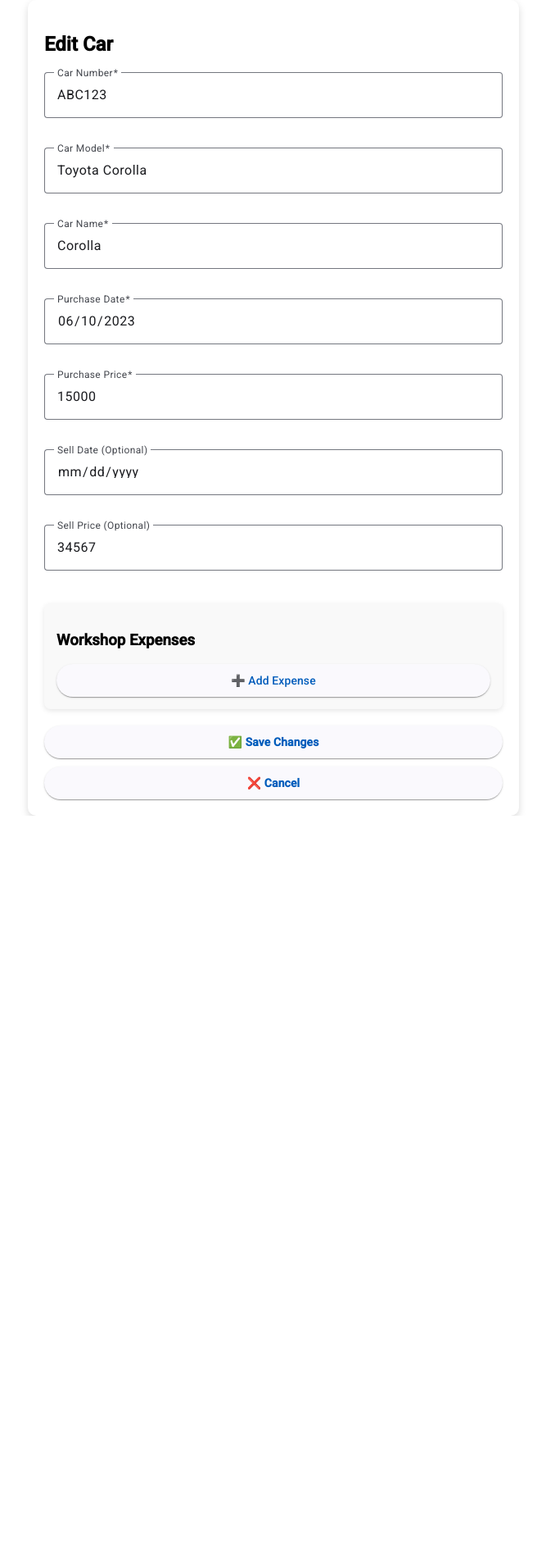
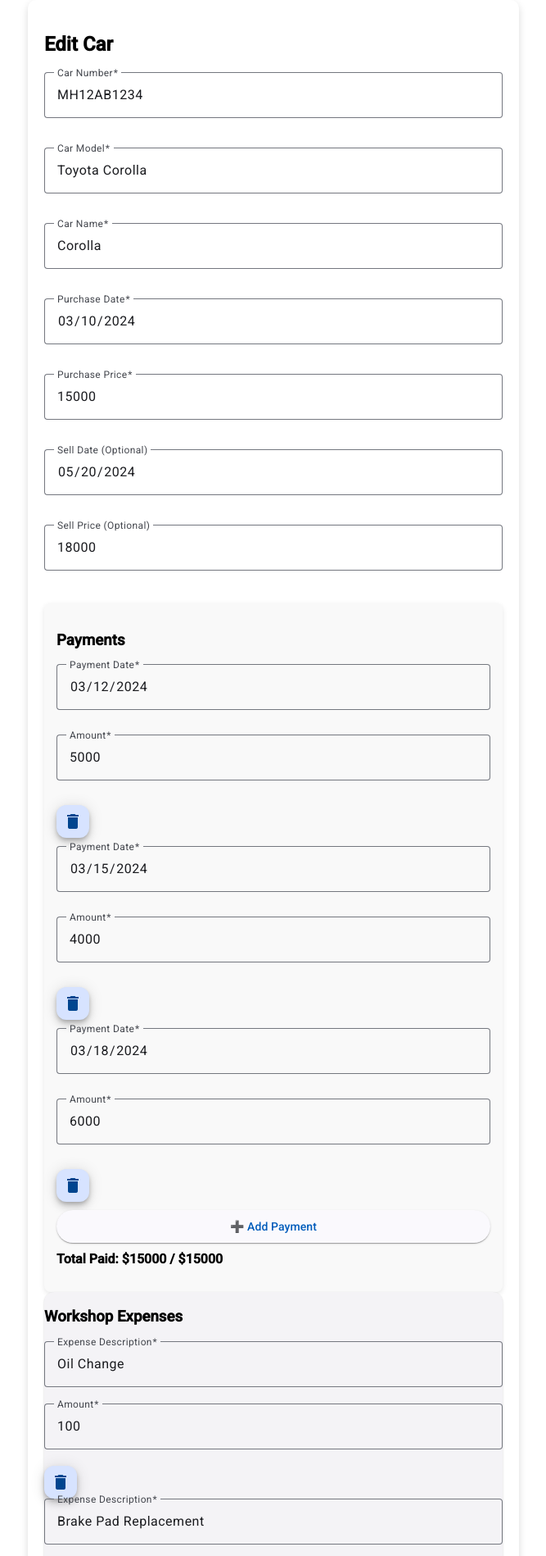
Before and after one commit to ganeshpachpind/car-shop, an Angular app: page /edit-car/1 in a window 1280 px wide. Shown: the top 1898 px of the page at 82% size, without its empty margins (306-973 px from the left). Before the commit the page ends 995 px from the top, so only its background shows below. Built offline with nearby package versions, Linux system fonts and the light colour scheme.

Commit message:
payments

```diff
--- a/src/app/features/cars/car-form/car-form.component.ts
+++ b/src/app/features/cars/car-form/car-form.component.ts
@@ -34,6 +34,7 @@ export class CarFormComponent {
     name: '',
     purchaseDate: new Date().toISOString().split('T')[0],
     purchasePrice: 0,
+    payments:[],
     workshopExpenses: [], // ✅ Ensure expenses are initialized
   };
 
--- a/src/app/features/cars/car.service.ts
+++ b/src/app/features/cars/car.service.ts
@@ -7,11 +7,44 @@ import { Car , WorkshopExpense} from '../../models/car';
 })
 export class CarService {
   private cars: Car[] = [
-    { id: '1', carNumber: 'ABC123', carModel: 'Toyota Corolla', name: 'Corolla', purchaseDate: '2023-06-10', purchasePrice: 15000, sellPrice:34567, workshopExpenses: [] },
-    { id: '2', carNumber: 'XYZ789', carModel: 'Honda Civic', name: 'Civic', purchaseDate: '2022-09-15', purchasePrice: 18000, sellPrice:378787, workshopExpenses: [] },
-    { id: '3', carNumber: 'LMN456', carModel: 'Ford Mustang', name: 'Mustang', purchaseDate: '2021-12-05', purchasePrice: 35000, sellPrice:500, workshopExpenses: [] },
-    { id: '4', carNumber: 'JKL012', carModel: 'Tesla Model 3', name: 'Model 3', purchaseDate: '2024-01-20', purchasePrice: 45000, sellPrice:50022, workshopExpenses: [] },
-    { id: '5', carNumber: 'PQR678', carModel: 'Chevrolet Camaro', name: 'Camaro', purchaseDate: '2020-05-30', purchasePrice: 32000, workshopExpenses: [] }
+    {
+      id: '1',
+      carNumber: 'MH12AB1234',
+      carModel: 'Toyota Corolla',
+      name: 'Corolla',
+      purchaseDate: '2024-03-10',
+      purchasePrice: 15000,
+      sellDate: '2024-05-20',
+      sellPrice: 18000,
+      workshopExpenses: [
+        { description: 'Oil Change', amount: 100 },
+        { description: 'Brake Pad Replacement', amount: 250 }
+      ],
+      profit: 2900, // Example profit calculation
+      payments: [
+        { amount: 5000, date: '2024-03-12' },
+        { amount: 4000, date: '2024-03-15' },
+        { amount: 6000, date: '2024-03-18' } // Total Paid: 15,000 (Full Purchase Price Paid)
+      ]
+    },
+    {
+      id: '2',
+      carNumber: 'DL5CA5678',
+      carModel: 'Honda Civic',
+      name: 'Civic',
+      purchaseDate: '2024-04-01',
+      purchasePrice: 20000,
+      sellDate: undefined, // Not sold yet
+      sellPrice: undefined,
+      workshopExpenses: [
+        { description: 'Tire Replacement', amount: 300 }
+      ],
+      profit: undefined, // Not sold yet, so no profit
+      payments: [
+        { amount: 7000, date: '2024-04-05' },
+        { amount: 5000, date: '2024-04-10' } // Total Paid: 12,000 (Still Needs 8,000)
+      ]
+    }
   ];
 
   private carsSubject = new BehaviorSubject<Car[]>(this.cars);
--- a/src/app/features/cars/edit-car/edit-car.component.html
+++ b/src/app/features/cars/edit-car/edit-car.component.html
@@ -39,6 +39,33 @@
       </mat-form-field>
     </div>
 
+    <!-- Payments Section -->
+    <mat-card class="payment-section">
+      <h3>Payments</h3>
+
+      <div *ngFor="let payment of car.payments; let i = index" class="payment-item">
+        <mat-form-field appearance="outline" class="full-width">
+          <mat-label>Payment Date</mat-label>
+          <input matInput type="date" [(ngModel)]="payment.date" name="payment-date-{{i}}" required>
+        </mat-form-field>
+
+        <mat-form-field appearance="outline" class="full-width">
+          <mat-label>Amount</mat-label>
+          <input matInput type="number" [(ngModel)]="payment.amount" name="payment-amount-{{i}}" required>
+        </mat-form-field>
+
+        <button mat-mini-fab color="warn" (click)="removePayment(i)">
+          <mat-icon>delete</mat-icon>
+        </button>
+      </div>
+
+      <button mat-raised-button color="accent" type="button" class="add-payment-btn" (click)="addPayment()">➕ Add Payment</button>
+
+      <p class="total-paid">Total Paid: ${{ getTotalPayments() }} / ${{ car.purchasePrice }}</p>
+      <p class="overpaid-warning" *ngIf="getTotalPayments() > car.purchasePrice">⚠️ Payments exceed purchase price!</p>
+    </mat-card>
+
+
     <!-- Workshop Expenses Section -->
     <mat-card class="expense-section">
       <h3>Workshop Expenses</h3>
--- a/src/app/features/cars/edit-car/edit-car.component.scss
+++ b/src/app/features/cars/edit-car/edit-car.component.scss
@@ -1,4 +1,4 @@
-// 🔹 Make form container responsive
+// 🔹 Style the form container
 .form-container {
   max-width: 600px;
   margin: auto;
@@ -20,8 +20,8 @@
   gap: 16px;
 }
 
-// 🔹 Style expense section
-.expense-section {
+// 🔹 Style payment section
+.payment-section {
   background: #f9f9f9;
   padding: 15px;
   margin-top: 20px;
@@ -29,12 +29,24 @@
   box-shadow: 0px 2px 6px rgba(0, 0, 0, 0.1);
 }
 
-// 🔹 Ensure expenses stack vertically
-.expense-item {
+// 🔹 Ensure payments stack vertically
+.payment-item {
   display: flex;
   flex-direction: column;
   gap: 10px;
   margin-bottom: 10px;
+}
+
+// 🔹 Total paid styling
+.total-paid {
+  font-weight: bold;
+  margin-top: 10px;
+}
+
+// 🔹 Overpayment warning
+.overpaid-warning {
+  color: red;
+  font-weight: bold;
 }
 
 // 🔹 Style buttons to stack properly on mobile
@@ -47,14 +59,14 @@
 
 // 🔹 Improve button styling
 .save-button {
-  background: #28a745; // ✅ Green save button
+  background: #28a745;
   color: white;
   font-weight: bold;
   width: 100%;
 }
 
 .cancel-button {
-  background: #dc3545; // ✅ Red cancel button
+  background: #dc3545;
   color: white;
   font-weight: bold;
   width: 100%;
@@ -67,7 +79,7 @@
     padding: 15px;
   }
 
-  .expense-section {
+  .payment-section {
     padding: 10px;
   }
 
--- a/src/app/features/cars/edit-car/edit-car.component.ts
+++ b/src/app/features/cars/edit-car/edit-car.component.ts
@@ -36,12 +36,18 @@ export class EditCarComponent {
     const carId = this.route.snapshot.paramMap.get('id');
     this.carService.cars$.subscribe(cars => {
       this.car = cars.find(c => c.id === carId) || {} as Car;
+
       if (!this.car.workshopExpenses) {
         this.car.workshopExpenses = []; // ✅ Ensure expenses array is initialized
+      }
+
+      if (!this.car.payments) {
+        this.car.payments = []; // ✅ Ensure payments array is initialized
       }
     });
   }
 
+  // ✅ Add Workshop Expense
   addExpense() {
     this.car.workshopExpenses.push({ description: '', amount: 0 });
   }
@@ -50,7 +56,26 @@ export class EditCarComponent {
     this.car.workshopExpenses.splice(index, 1);
   }
 
+  // ✅ Add Payment (Ensures total payments do not exceed purchasePrice)
+  addPayment() {
+    if (this.getTotalPayments() >= this.car.purchasePrice) return;
+    this.car.payments.push({ amount: 0, date: '' });
+  }
+
+  removePayment(index: number) {
+    this.car.payments.splice(index, 1);
+  }
+
+  // ✅ Get Total Payments Sum
+  getTotalPayments(): number {
+    return this.car.payments.reduce((sum, payment) => sum + (payment.amount || 0), 0);
+  }
+
   saveCar() {
+    if (this.getTotalPayments() > this.car.purchasePrice) {
+      alert("⚠️ Payments exceed the purchase price! Please adjust the payments.");
+      return;
+    }
     this.carService.updateCar(this.car);
     this.router.navigate(['/']);
   }
--- a/src/app/models/car.ts
+++ b/src/app/models/car.ts
@@ -14,4 +14,5 @@ export interface WorkshopExpense {
     sellPrice?: number;
     workshopExpenses: { description: string; amount: number }[];
     profit?: number;
-  }
+    payments: { amount: number; date: string }[];  // ✅ Ensures payments exist
+}
```
